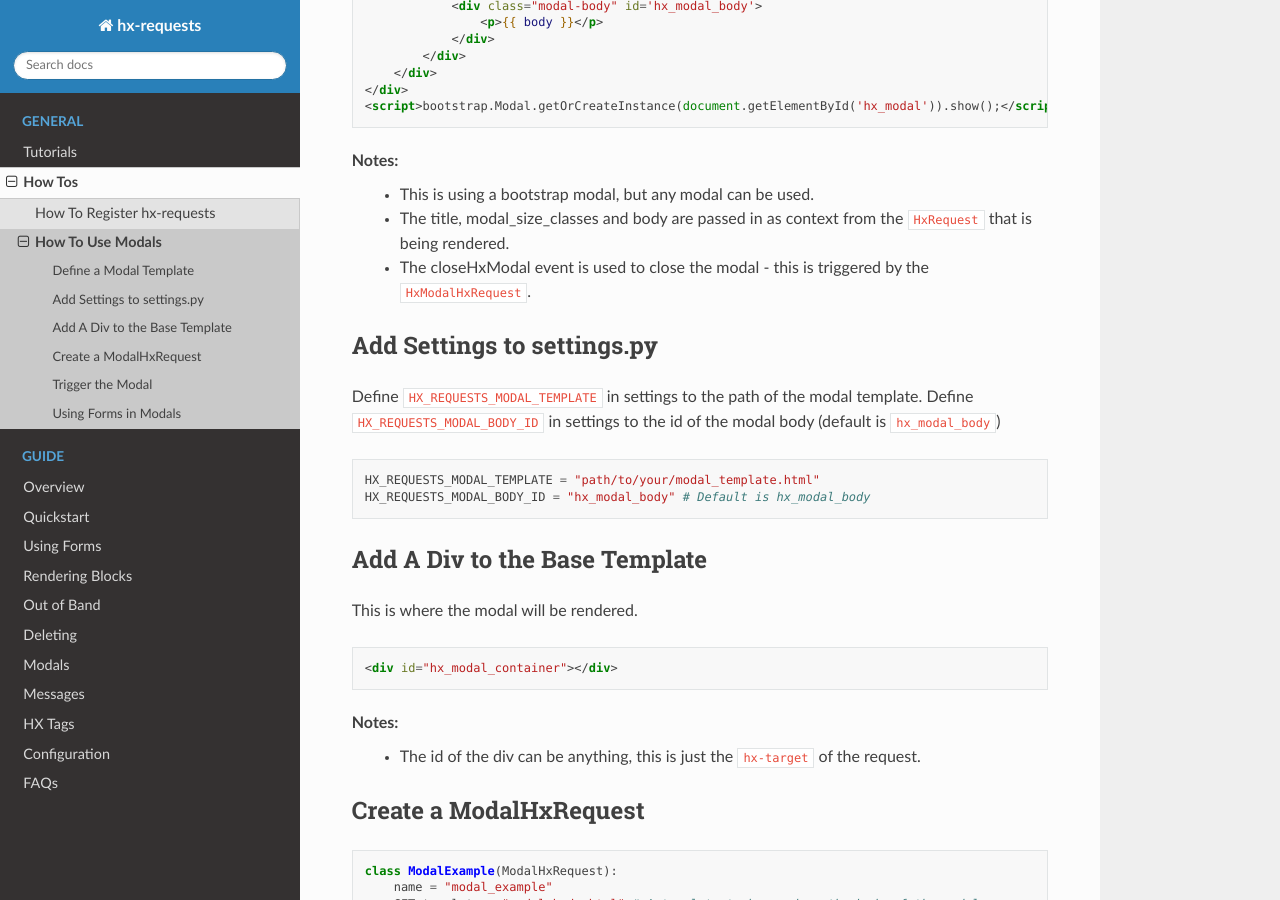
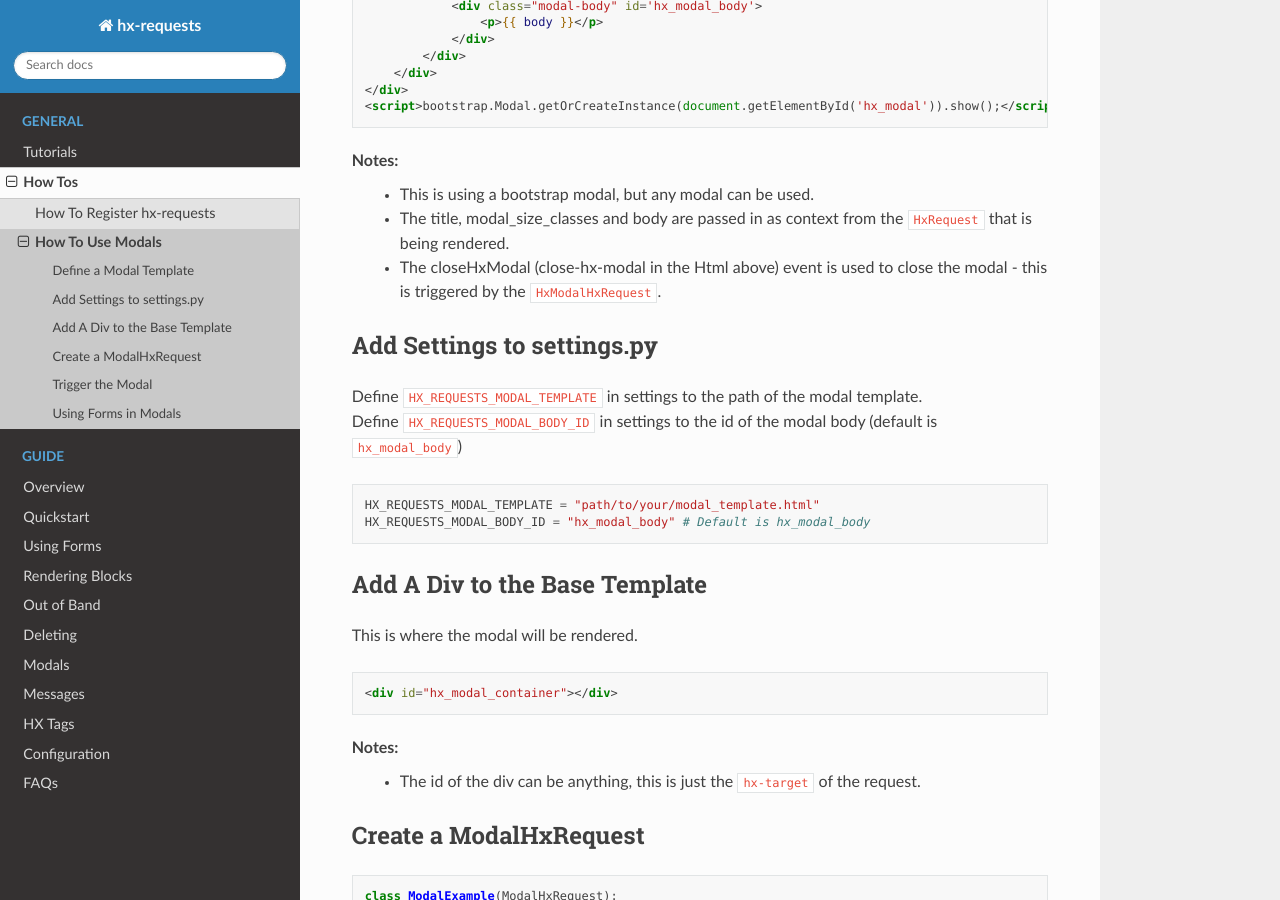
Before and after one commit to yaakovLowenstein/hx-requests, a Sphinx documentation site: the page built from docs/how_tos/use_modals.rst, in a window 1280 px wide and 900 px high, scrolled down 693 px. Built offline with Sphinx 7.4.7 and the Read the Docs theme 3.1.0, drawn with Linux system fonts in a browser that asks for light colours; pages that are not in the unit, such as notebooks, are missing from menus.

Commit message:
docs: Some updates

```diff
--- a/docs/how_tos/use_modals.rst
+++ b/docs/how_tos/use_modals.rst
@@ -44,14 +44,14 @@ To use the built in modal functionality, you need to define a modal template and
 Notes:
     - This is using a bootstrap modal, but any modal can be used.
     - The title, modal_size_classes and body are passed in as context from the :code:`HxRequest` that is being rendered.
-    - The closeHxModal event is used to close the modal - this is triggered by the :code:`HxModalHxRequest`.
+    - The closeHxModal (close-hx-modal in the Html above) event is used to close the modal - this is triggered by the :code:`HxModalHxRequest`.
 
 
 Add Settings to settings.py
 ~~~~~~~~~~~~~~~~~~~~~~~~~~~~~~
 
-Define :code:`HX_REQUESTS_MODAL_TEMPLATE` in settings to the path of the modal template.
-Define :code:`HX_REQUESTS_MODAL_BODY_ID` in settings to the id of the modal body (default is :code:`hx_modal_body`)
+| Define :code:`HX_REQUESTS_MODAL_TEMPLATE` in settings to the path of the modal template.
+| Define :code:`HX_REQUESTS_MODAL_BODY_ID` in settings to the id of the modal body (default is :code:`hx_modal_body`)
 
 .. code-block:: python
 
```
